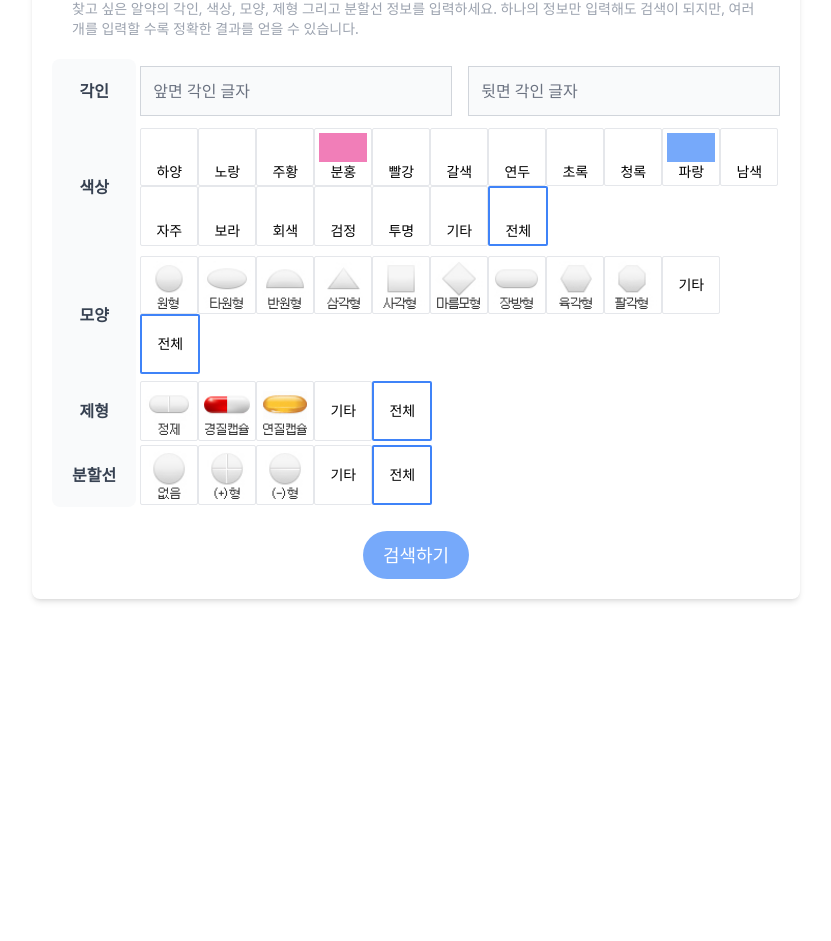
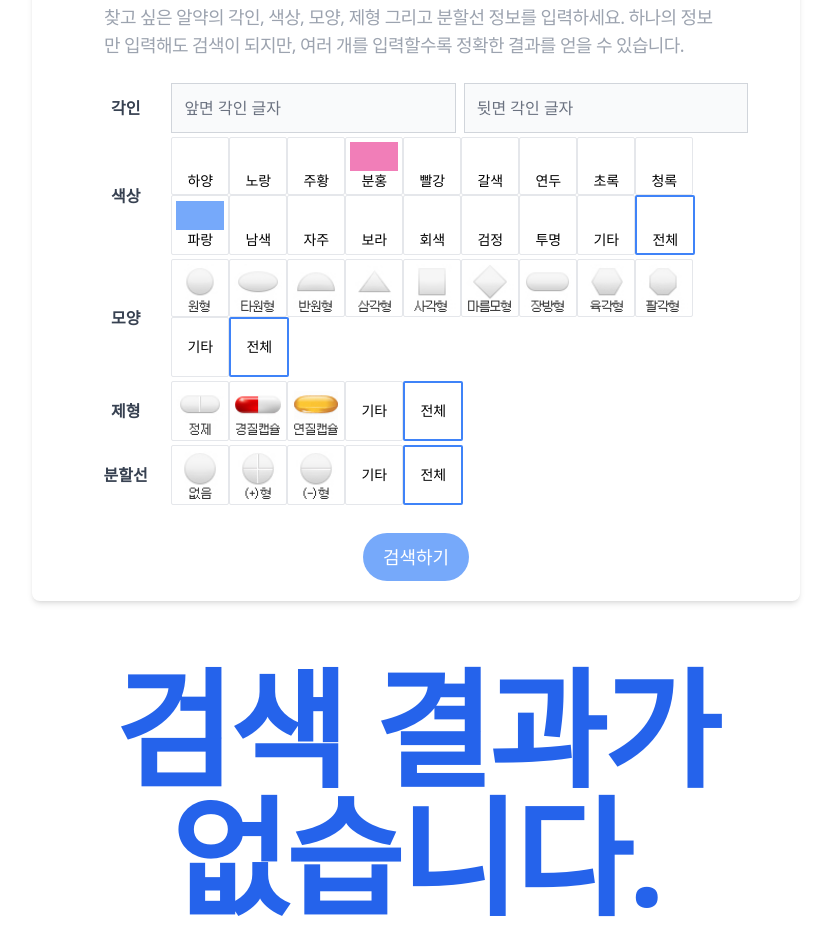
Before and after one commit to HiImConan/capstone-client, a Next.js app: page /search/text in a window 1280 px wide. Shown: the part 137-1078 px from the top of the page, without its empty margins (224-1055 px from the left). Before the commit the page ends 800 px from the top, so only its background shows below. Built offline with nearby package versions, Linux system fonts and the light colour scheme.

Commit message:
handling nothing searched

```diff
--- a/app/lib/atoms/index.tsx
+++ b/app/lib/atoms/index.tsx
@@ -14,7 +14,7 @@ export const imgSearchResultState = atom<ISearchResult>({
   default: {
     success: true,
     name: "타이레놀8시간이알서방정(아세트아미노펜)",
-    id: "202200407",
+    id: "2022004077",
     pill_img: "https://nedrug.mfds.go.kr/pbp/cmn/itemImageDownload/1OKRXo9l4DN",
   },
 });
--- a/app/result/[itemSeq]/page.tsx
+++ b/app/result/[itemSeq]/page.tsx
@@ -1,11 +1,12 @@
 "use client";
 
 import { useState, useEffect } from "react";
-import { useSearchParams, notFound } from "next/navigation";
+import { useSearchParams, useRouter } from "next/navigation";
 import { DRUG_INFO_BASE_URL, SERVICE_KEY } from "../constant/path";
 import Image from "next/image";
 import { DRUG_INFO_LIST, IDrugInfo } from "../constant/type";
 import Loading from "@/app/loading";
+import Nothing from "../nothing/page";
 
 export default function DetailPage() {
   const [drugInfo, setDrugInfo] = useState<IDrugInfo | null>(null);
@@ -23,7 +24,7 @@ export default function DetailPage() {
       setDrugInfo(result.body.items[0] as IDrugInfo);
       console.log(result.body.items[0]);
     } else {
-      notFound();
+      setDrugInfo({});
     }
   };
 
@@ -35,6 +36,7 @@ export default function DetailPage() {
   return (
     <div className="flex flex-col justify-center items-center gap-4 h-full">
       {drugInfo ? (
+        drugInfo.hasOwnProperty("itemName") ? (
           <div className="flex flex-col justify-start items-center gap-4 h-max overflow-y-auto">
             <div className="text-3xl font-bold">{drugInfo.itemName}</div>
             <div className="flex justify-center items-center w-full">
@@ -63,6 +65,9 @@ export default function DetailPage() {
             ))}
           </div>
         ) : (
+          <Nothing itemSeq={itemSeq as string} />
+        )
+      ) : (
         <Loading />
       )}
     </div>
--- a/app/result/not-found.tsx
+++ b/app/result/nothing/page.tsx
@@ -1,7 +1,7 @@
 import Link from "next/link";
 import Image from "next/image";
 
-export default function NotFound({ itemSeq }: { itemSeq: string }) {
+const NothingPage = ({ itemSeq }: { itemSeq: string }) => {
   return (
     <div className="flex flex-col justify-center items-center gap-4">
       <div className="text-8xl">😿</div>
@@ -47,4 +47,5 @@ export default function NotFound({ itemSeq }: { itemSeq: string }) {
       </div>
     </div>
   );
-}
+};
+export default NothingPage;
--- a/app/search/photo/page.tsx
+++ b/app/search/photo/page.tsx
@@ -91,7 +91,7 @@ const PhotoPage = () => {
       console.log(response);
       window.URL.revokeObjectURL(front); // 메모리 누수 방지
       window.URL.revokeObjectURL(back);
-      setImgSearchResult(response);
+      // setImgSearchResult(response);
       router.push("/result");
       setLoading(false);
     } else {
--- a/app/search/text/components/ResultCard.tsx
+++ b/app/search/text/components/ResultCard.tsx
@@ -4,7 +4,26 @@ const ResultCard = ({ searchResult }: { searchResult: ISearchResult[] }) => {
   // 빈 배열일 때는 검색결과가 없습니다.
   // 배열이 차있을 때는 map으로 전개
   // 약학정보원 긴 카드 형태로 보여주기
-  return <div></div>;
+  return (
+    <>
+      {searchResult.length === 0 ? (
+        <section className="bg-white dark:bg-gray-900">
+          <div className="py-8 px-4 mx-auto max-w-screen-xl lg:py-16 lg:px-6">
+            <div className="mx-auto max-w-screen-sm text-center">
+              <h1 className="mb-4 text-3xl tracking-tight font-extrabold lg:text-9xl text-primary-600 dark:text-primary-500">
+                검색 결과가 없습니다.
+              </h1>
+              <p className="mb-4 text-lg font-light text-gray-500 dark:text-gray-400">
+                검색 옵션을 정확하게 설정했는지 확인해보세요.
+              </p>
+            </div>
+          </div>
+        </section>
+      ) : (
+        <div></div>
+      )}
+    </>
+  );
 };
 
 export default ResultCard;
--- a/app/search/text/page.tsx
+++ b/app/search/text/page.tsx
@@ -46,28 +46,28 @@ const TextPage = () => {
   };
 
   return (
-    <>
+    <div className="w-3/5">
       <FormProvider {...methods}>
-        <div className="relative shadow-md sm:rounded-lg w-3/5">
+        <div className="relative shadow-md sm:rounded-lg">
           <form
             onSubmit={methods.handleSubmit(onSubmit)}
-            className="w-full p-5"
+            className="w-11/12 p-5 mx-auto"
           >
             <div className="w-full flex flex-col justify-center items-center">
-              <div className="p-5 text-lg font-semibold text-left text-gray-900 bg-white min-w-full">
+              <div className="p-5 text-2xl tracking-tight font-semibold text-left text-gray-900 bg-white min-w-full">
                 알약 직접 검색하기
-                <p className="mt-1 text-sm font-normal text-gray-400">
+                <p className="mt-1 text-lg font-normal text-gray-400">
                   찾고 싶은 알약의 각인, 색상, 모양, 제형 그리고 분할선 정보를
                   입력하세요. 하나의 정보만 입력해도 검색이 되지만, 여러 개를
-                  입력할 수록 정확한 결과를 얻을 수 있습니다.
+                  입력할수록 정확한 결과를 얻을 수 있습니다.
                 </p>
               </div>
               <div className="w-full">
-                <div className="flex justify-start items-center gap-1 h-16">
-                  <div className="h-full w-24 flex justify-center items-center text-center text-gray-700 uppercase bg-gray-50 font-semibold rounded-t-lg">
+                <div className="flex justify-start items-center gap-1 my-1">
+                  <div className="h-full w-24 flex justify-center items-center text-center text-gray-700 uppercase font-semibold rounded-t-lg">
                     각인
                   </div>
-                  <div className="flex justify-start items-center gap-4 w-full">
+                  <div className="flex justify-start items-center gap-2 w-full">
                     <input
                       {...methods.register("char_front")}
                       type="text"
@@ -82,8 +82,8 @@ const TextPage = () => {
                     />
                   </div>
                 </div>
-                <div className="flex justify-start items-center gap-1 h-32">
-                  <div className="h-full w-24 flex justify-center items-center text-center text-gray-700 uppercase bg-gray-50 font-semibold">
+                <div className="flex justify-start items-center gap-1 my-1">
+                  <div className="h-full w-24 flex justify-center items-center text-center text-gray-700 uppercase  font-semibold">
                     색상
                   </div>
                   <Controller
@@ -98,8 +98,8 @@ const TextPage = () => {
                     )}
                   />
                 </div>
-                <div className="flex justify-start items-center gap-1 h-32">
-                  <div className="h-full w-24 flex justify-center items-center text-center text-gray-700 uppercase bg-gray-50 font-semibold">
+                <div className="flex justify-start items-center gap-1 my-1">
+                  <div className="h-full w-24 flex justify-center items-center text-center text-gray-700 uppercase  font-semibold">
                     모양
                   </div>
                   <Controller
@@ -114,8 +114,8 @@ const TextPage = () => {
                     )}
                   />
                 </div>
-                <div className="flex justify-start items-center gap-1 h-16">
-                  <div className="h-full w-24 flex justify-center items-center text-center text-gray-700 uppercase bg-gray-50 font-semibold">
+                <div className="flex justify-start items-center gap-1 my-1">
+                  <div className="h-full w-24 flex justify-center items-center text-center text-gray-700 uppercase  font-semibold">
                     제형
                   </div>
                   <Controller
@@ -130,8 +130,8 @@ const TextPage = () => {
                     )}
                   />
                 </div>
-                <div className="flex justify-start items-center gap-1 h-16">
-                  <div className="h-full w-24 flex justify-center items-center text-center text-gray-700 uppercase bg-gray-50 font-semibold rounded-b-lg">
+                <div className="flex justify-start items-center gap-1 my-1">
+                  <div className="h-full w-24 flex justify-center items-center text-center text-gray-700 uppercase  font-semibold rounded-b-lg">
                     분할선
                   </div>
                   <Controller
@@ -158,7 +158,7 @@ const TextPage = () => {
         </div>
       </FormProvider>
       {loading ? <Loading /> : <ResultCard searchResult={searchResult} />}
-    </>
+    </div>
   );
 };
 
```
Lines whose indentation alone changed are shown as unchanged.
